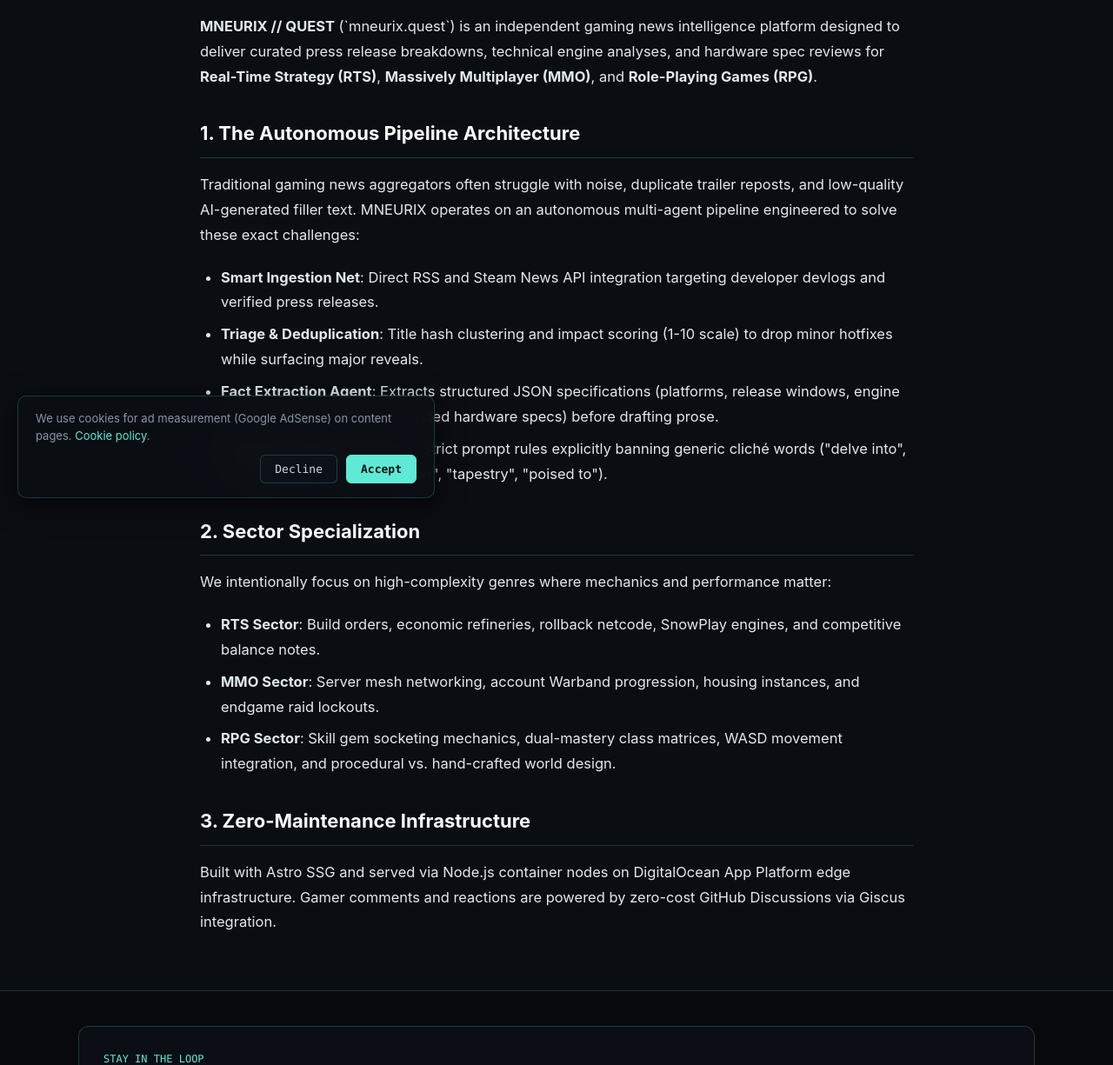
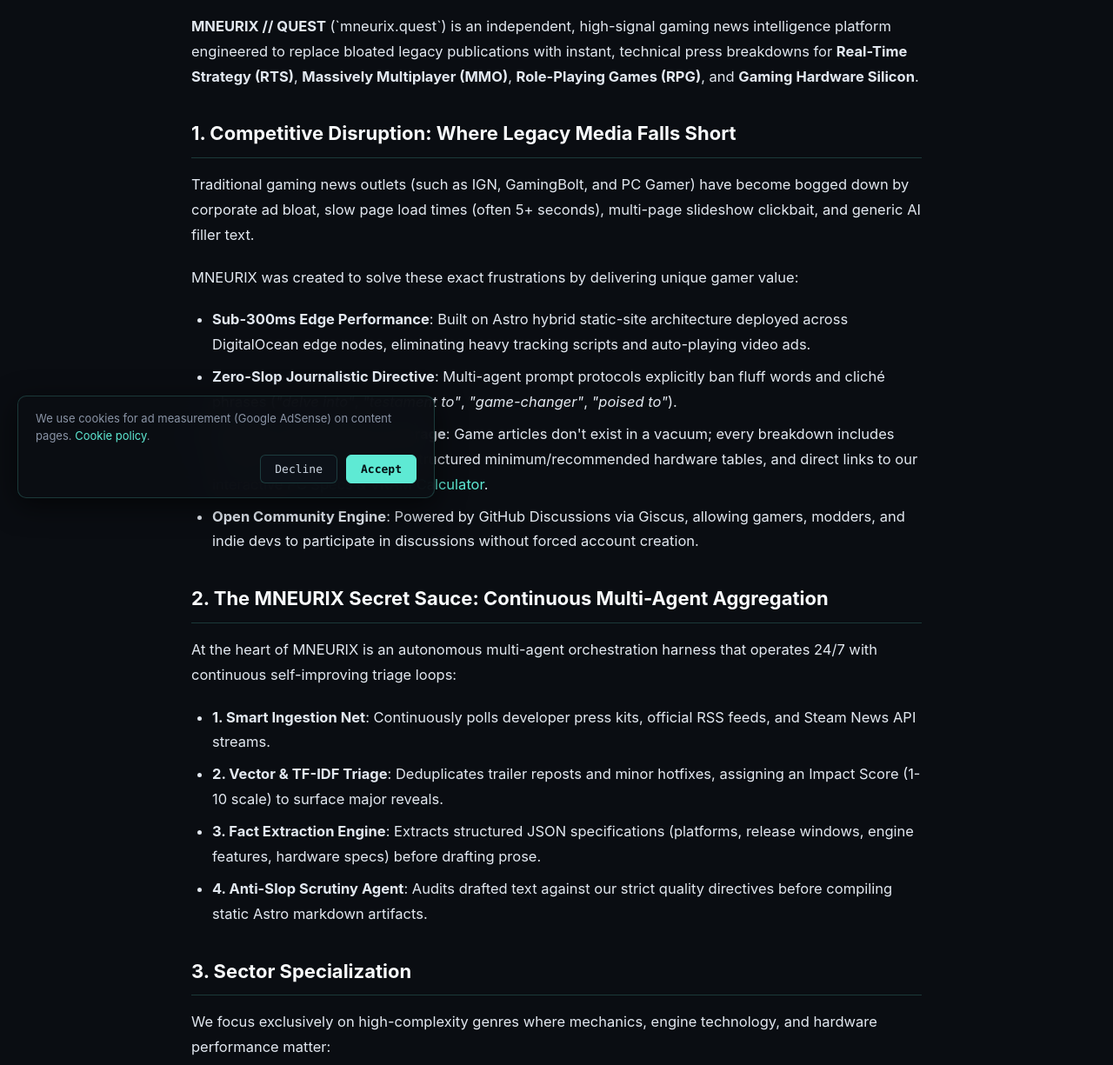
Before and after one commit to akketix/mneurix-quest, an Astro site: page /about in a window 1280 px wide. Shown: the part 207-1432 px from the top of the page at 87% size. Built offline with nearby package versions, Linux system fonts and the light colour scheme; Astro itself is replaced by a stand-in of ours.

Commit message:
feat(about): expand About Us with competitive disruption SWOT analysis against IGN/GamingBolt and multi-agent secret sauce

```diff
--- a/src/pages/about.astro
+++ b/src/pages/about.astro
@@ -3,42 +3,52 @@ import Layout from '../layouts/Layout.astro';
 import { SITE_CONFIG } from '../config';
 ---
 
-<Layout title={`About — ${SITE_CONFIG.name}`}>
-  <div class="container" style="max-width: 860px; margin: 40px auto;">
+<Layout title={`About Us & Methodology — ${SITE_CONFIG.name}`}>
+  <div class="container" style="max-width: 880px; margin: 40px auto;">
 
-    <div class="eyebrow">INDEPENDENT R&D STUDIO // METHODOLOGY</div>
+    <div class="eyebrow">INDEPENDENT R&D STUDIO // SECRET SAUCE</div>
     <h1 style="font-size: 34px; color: var(--text-heading); margin: 12px 0 24px;">About MNEURIX // QUEST</h1>
 
     <div class="article-body">
       <p>
-        <strong>MNEURIX // QUEST</strong> (`mneurix.quest`) is an independent gaming news intelligence platform designed to deliver curated press release breakdowns, technical engine analyses, and hardware spec reviews for <strong>Real-Time Strategy (RTS)</strong>, <strong>Massively Multiplayer (MMO)</strong>, and <strong>Role-Playing Games (RPG)</strong>.
+        <strong>MNEURIX // QUEST</strong> (`mneurix.quest`) is an independent, high-signal gaming news intelligence platform engineered to replace bloated legacy publications with instant, technical press breakdowns for <strong>Real-Time Strategy (RTS)</strong>, <strong>Massively Multiplayer (MMO)</strong>, <strong>Role-Playing Games (RPG)</strong>, and <strong>Gaming Hardware Silicon</strong>.
       </p>
 
-      <h2>1. The Autonomous Pipeline Architecture</h2>
+      <h2>1. Competitive Disruption: Where Legacy Media Falls Short</h2>
       <p>
-        Traditional gaming news aggregators often struggle with noise, duplicate trailer reposts, and low-quality AI-generated filler text. MNEURIX operates on an autonomous multi-agent pipeline engineered to solve these exact challenges:
+        Traditional gaming news outlets (such as IGN, GamingBolt, and PC Gamer) have become bogged down by corporate ad bloat, slow page load times (often 5+ seconds), multi-page slideshow clickbait, and generic AI filler text.
+      </p>
+      <p>
+        MNEURIX was created to solve these exact frustrations by delivering unique gamer value:
       </p>
       <ul>
-        <li><strong>Smart Ingestion Net</strong>: Direct RSS and Steam News API integration targeting developer devlogs and verified press releases.</li>
-        <li><strong>Triage & Deduplication</strong>: Title hash clustering and impact scoring (1-10 scale) to drop minor hotfixes while surfacing major reveals.</li>
-        <li><strong>Fact Extraction Agent</strong>: Extracts structured JSON specifications (platforms, release windows, engine features, minimum/recommended hardware specs) before drafting prose.</li>
-        <li><strong>Anti-AI-Buzzword Directive</strong>: Strict prompt rules explicitly banning generic cliché words ("delve into", "testament to", "game-changer", "tapestry", "poised to").</li>
+        <li><strong>Sub-300ms Edge Performance</strong>: Built on Astro hybrid static-site architecture deployed across DigitalOcean edge nodes, eliminating heavy tracking scripts and auto-playing video ads.</li>
+        <li><strong>Zero-Slop Journalistic Directive</strong>: Multi-agent prompt protocols explicitly ban fluff words and cliché phrases (<em>"delve into"</em>, <em>"testament to"</em>, <em>"game-changer"</em>, <em>"poised to"</em>).</li>
+        <li><strong>Hardware-Aware Game Coverage</strong>: Game articles don't exist in a vacuum; every breakdown includes developer press kit citations, structured minimum/recommended hardware tables, and direct links to our interactive <a href="/tools/specs-calculator">PC Specs & VRAM Calculator</a>.</li>
+        <li><strong>Open Community Engine</strong>: Powered by GitHub Discussions via Giscus, allowing gamers, modders, and indie devs to participate in discussions without forced account creation.</li>
       </ul>
 
-      <h2>2. Sector Specialization</h2>
+      <h2>2. The MNEURIX Secret Sauce: Continuous Multi-Agent Aggregation</h2>
       <p>
-        We intentionally focus on high-complexity genres where mechanics and performance matter:
+        At the heart of MNEURIX is an autonomous multi-agent orchestration harness that operates 24/7 with continuous self-improving triage loops:
+      </p>
+      <ul>
+        <li><strong>1. Smart Ingestion Net</strong>: Continuously polls developer press kits, official RSS feeds, and Steam News API streams.</li>
+        <li><strong>2. Vector & TF-IDF Triage</strong>: Deduplicates trailer reposts and minor hotfixes, assigning an Impact Score (1-10 scale) to surface major reveals.</li>
+        <li><strong>3. Fact Extraction Engine</strong>: Extracts structured JSON specifications (platforms, release windows, engine features, hardware specs) before drafting prose.</li>
+        <li><strong>4. Anti-Slop Scrutiny Agent</strong>: Audits drafted text against our strict quality directives before compiling static Astro markdown artifacts.</li>
+      </ul>
+
+      <h2>3. Sector Specialization</h2>
+      <p>
+        We focus exclusively on high-complexity genres where mechanics, engine technology, and hardware performance matter:
       </p>
       <ul>
         <li><strong>RTS Sector</strong>: Build orders, economic refineries, rollback netcode, SnowPlay engines, and competitive balance notes.</li>
         <li><strong>MMO Sector</strong>: Server mesh networking, account Warband progression, housing instances, and endgame raid lockouts.</li>
         <li><strong>RPG Sector</strong>: Skill gem socketing mechanics, dual-mastery class matrices, WASD movement integration, and procedural vs. hand-crafted world design.</li>
+        <li><strong>Hardware Sector</strong>: Chinese DRAM supply expansion (CXMT DDR5), DDR5-8000+ CUDIMM/CAMM2 innovations, and 3D V-Cache CPU gaming benchmarks.</li>
       </ul>
-
-      <h2>3. Zero-Maintenance Infrastructure</h2>
-      <p>
-        Built with Astro SSG and served via Node.js container nodes on DigitalOcean App Platform edge infrastructure. Gamer comments and reactions are powered by zero-cost GitHub Discussions via Giscus integration.
-      </p>
     </div>
 
   </div>
```
